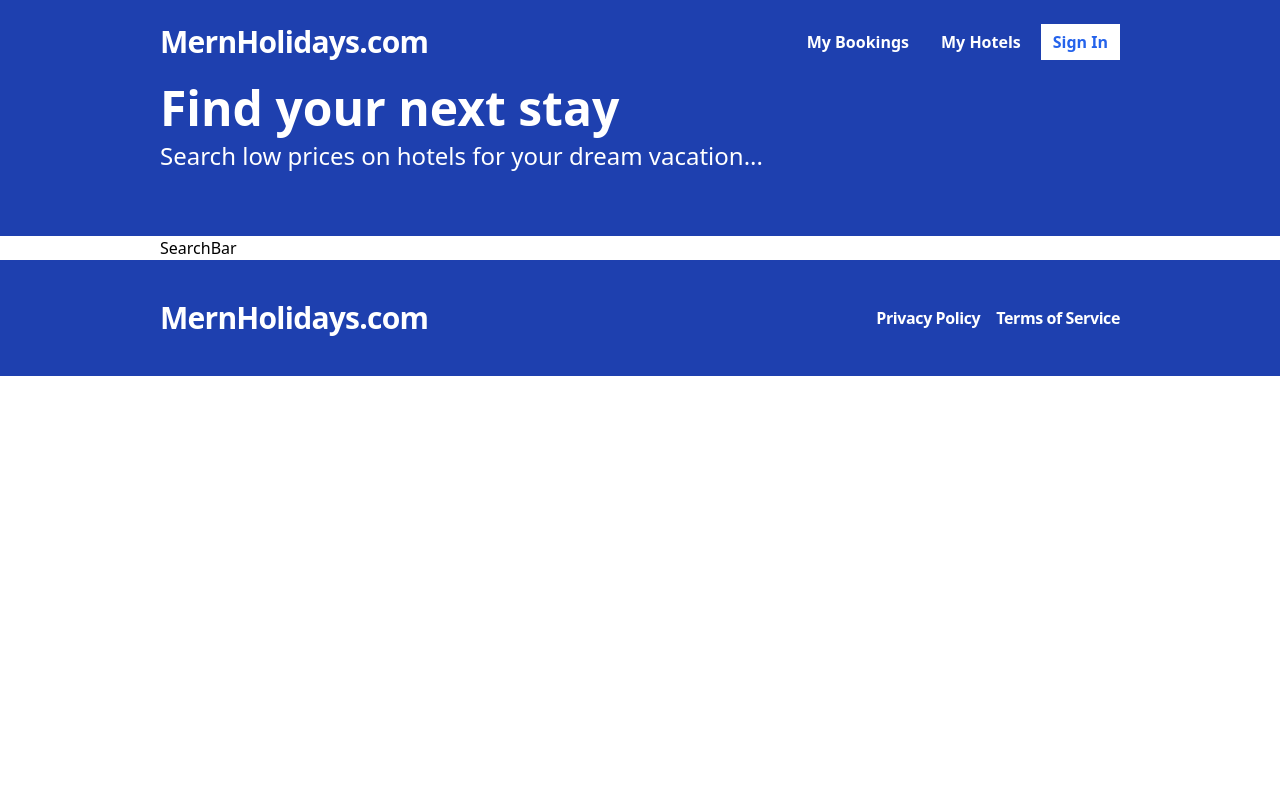
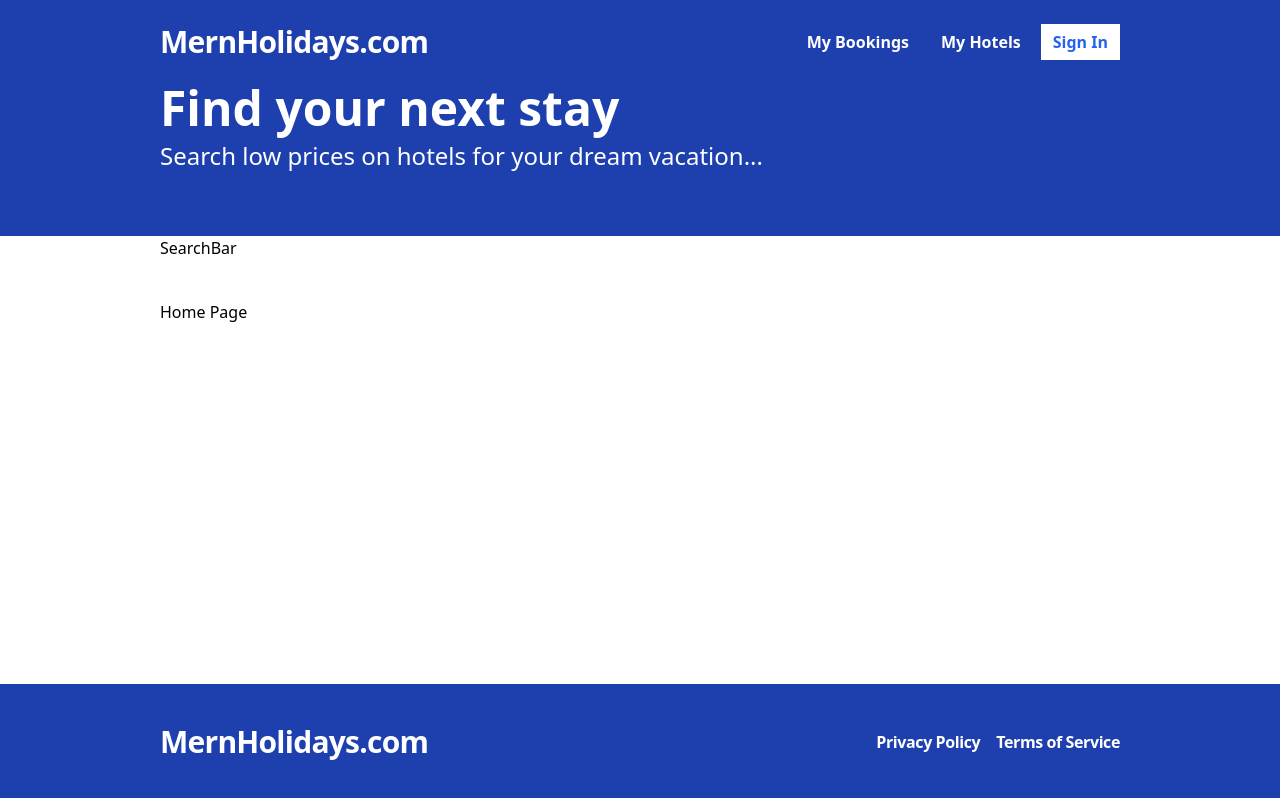
Before and after one commit to SZ1980/hotel-app, a React (Vite) app in the folder frontend/: page / in a window 1280 px wide. Built offline with nearby package versions, Linux system fonts and the light colour scheme.

Commit message:
search page

```diff
--- a/frontend/src/App.tsx
+++ b/frontend/src/App.tsx
@@ -23,14 +23,21 @@ const App = () => {
   return (
     <Router>
       <Routes>
-        <Route path="/" element={<Layout></Layout>} />
+        <Route
+          path="/"
+          element={
+            <Layout>
+              <p>Home Page</p>
+            </Layout>
+          }
+        />
         <Route
           path="/search"
           element={
-            <>Search Page</>
-            // <Layout>
-            //   <Search />
-            // </Layout>
+            <Layout>
+              {/* <Search /> */}
+              <>Search Page</>
+            </Layout>
           }
         />
         {/* <Route
--- a/frontend/src/layouts/Layout.tsx
+++ b/frontend/src/layouts/Layout.tsx
@@ -3,11 +3,11 @@ import Header from "../components/Header";
 import Hero from "../components/Hero";
 import SearchBar from "../components/SearchBar";
 
-// interface Props {
-//   children: React.ReactNode;
-// }
-// { children }: Props)
-const Layout = () => {
+interface Props {
+  children: React.ReactNode;
+}
+
+const Layout = ({ children }: Props) => {
   return (
     <div className="flex flex-col min-h-screen">
       <Header />
@@ -15,7 +15,7 @@ const Layout = () => {
       <div className="container mx-auto">
         <SearchBar />
       </div>
-      {/* <div className="container mx-auto py-10 flex-1">{children}</div> */}
+      <div className="container mx-auto py-10 flex-1">{children}</div>
       <Footer />
     </div>
   );
```
